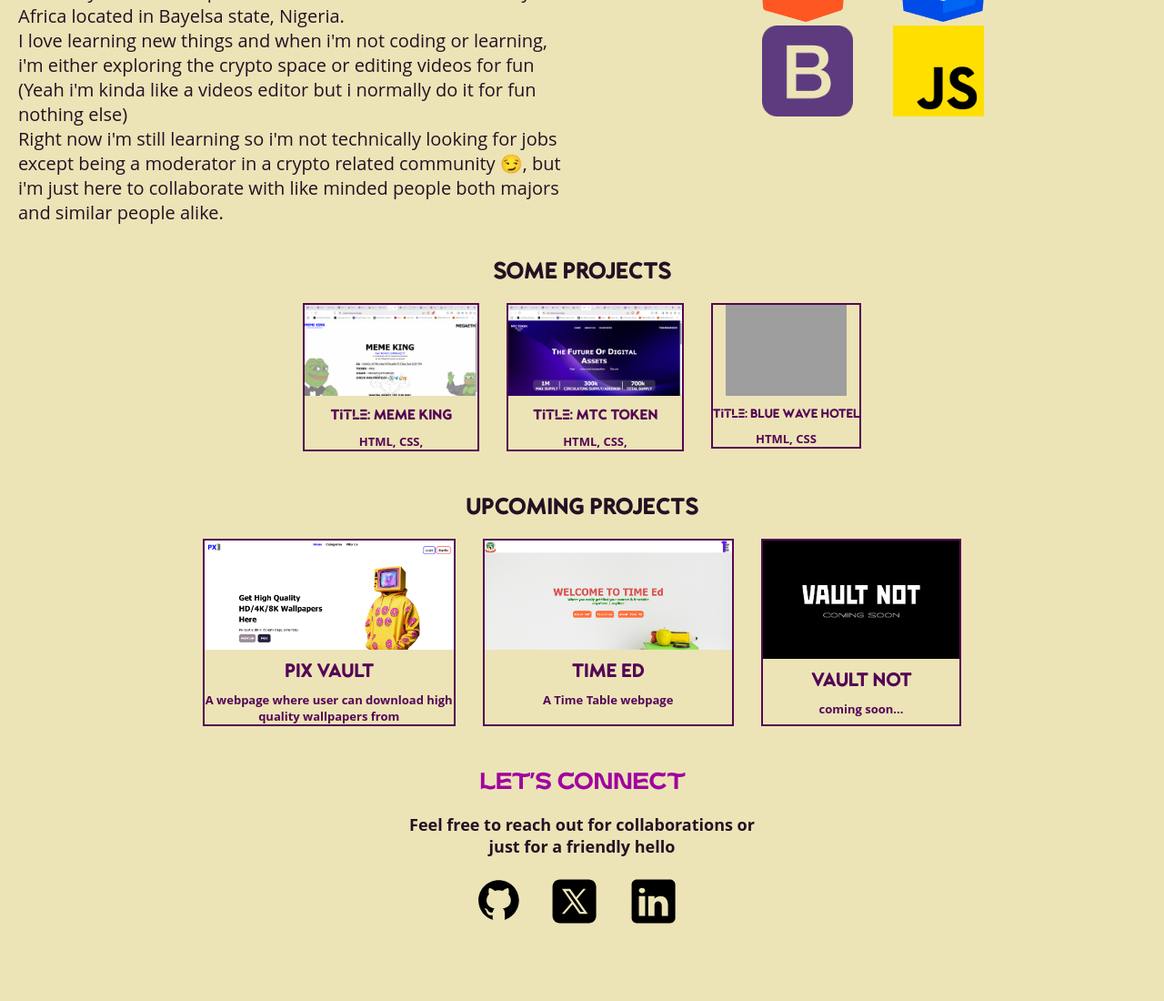
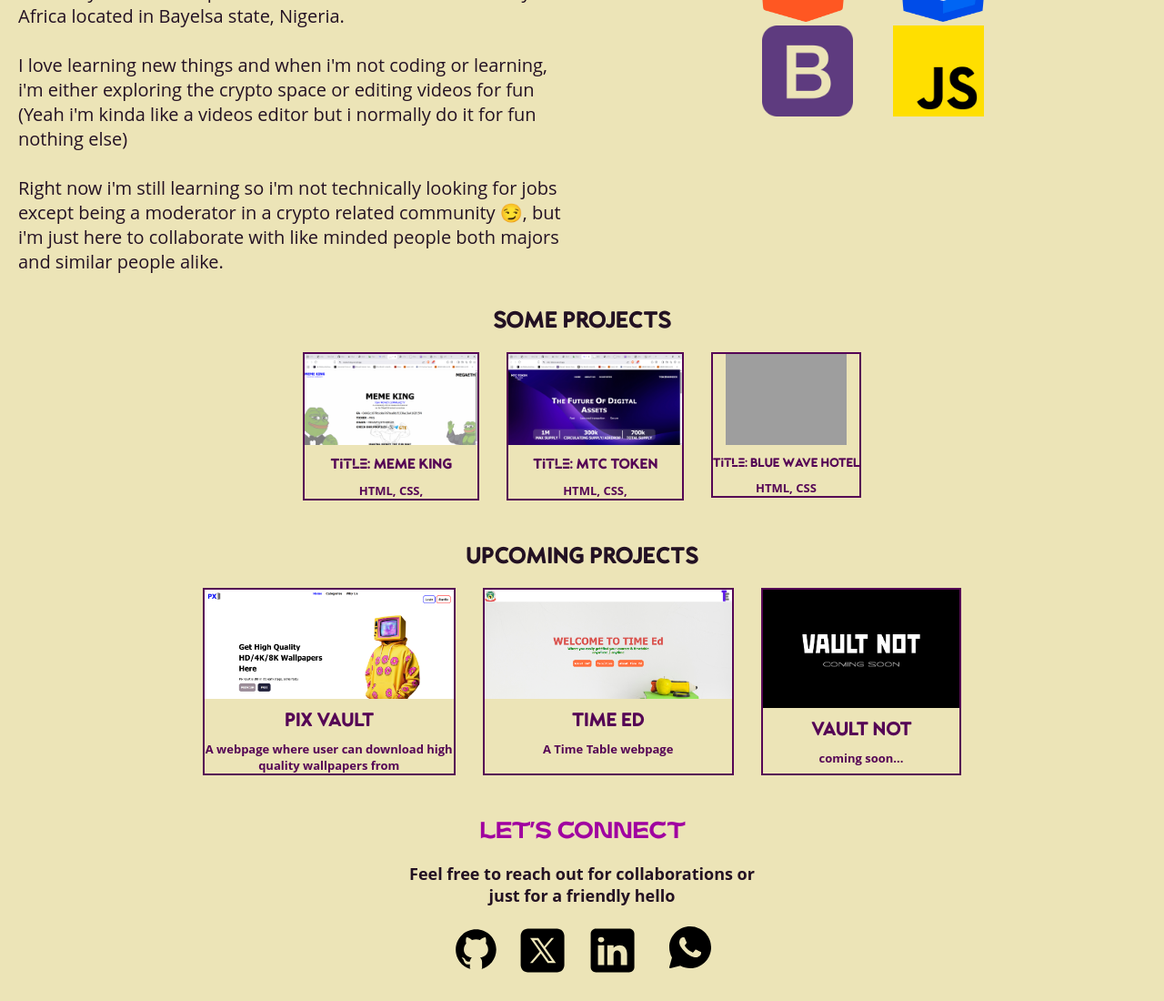
Before and after one commit to Devmaxin/Maxin-Portfolio, a plain HTML site: page index.html in a window 1280 px wide. Shown: the part 623-1723 px from the top of the page at 91% size. Before the commit the page ends 1669 px from the top, so only its background shows below. Drawn offline with Linux system fonts and the light colour scheme; grey boxes are pictures that could not be loaded.

Commit message:
Add files via upload

```diff
--- a/index.html
+++ b/index.html
@@ -45,11 +45,11 @@
                 <p>i'm an aspiring software/blockchain developer who's passionate about creating
                 web applications & blockchain technologies. <br>
                 Currently a 200lvl computer science student in the university of
-                Africa located in Bayelsa state, Nigeria. <br>
+                Africa located in Bayelsa state, Nigeria. <br> <br>
                 I love learning new things and when i'm not coding or
                 learning, i'm either exploring the crypto space
                 or editing videos for fun (Yeah i'm kinda like a videos
-                editor but i normally do it for fun nothing else) <br>
+                editor but i normally do it for fun nothing else) <br> <br>
                 Right now i'm still learning so i'm not technically
                 looking for jobs except being a moderator in a crypto
                 related community 😏, but i'm just here to collaborate
@@ -141,6 +141,15 @@
                     <path d="M41,4H9C6.24,4,4,6.24,4,9v32c0,2.76,2.24,5,5,5h32c2.76,0,5-2.24,5-5V9C46,6.24,43.76,4,41,4z M17,20v19h-6V20H17z M11,14.47c0-1.4,1.2-2.47,3-2.47s2.93,1.07,3,2.47c0,1.4-1.12,2.53-3,2.53C12.2,17,11,15.87,11,14.47z M39,39h-6c0,0,0-9.26,0-10 c0-2-1-4-3.5-4.04h-0.08C27,24.96,26,27.02,26,29c0,0.91,0,10,0,10h-6V20h6v2.56c0,0,1.93-2.56,5.81-2.56 c3.97,0,7.19,2.73,7.19,8.26V39z"></path>
                     </svg> </a>
 
+                    <a href="wa.link/7zs1tp"> <svg class="whatsapp" xmlns="http://www.w3.org/2000/svg" viewBox="0 0 50 60" fill="currentColor">
+                       <path d="M25,2C12.318,2,2,12.318,2,25c0,3.96,1.023,7.854,2.963,11.29L2.037,46.73c-0.096,0.343-0.003,0.711,0.245,0.966 C2.473,47.893,2.733,48,3,48c0.08,0,0.161-0.01,0.24-0.029l10.896-2.699C17.463,47.058,21.21,48,25,48c12.682,0,23-10.318,23-23 S37.682,2,25,2z M36.57,33.116c-0.492,1.362-2.852,2.605-3.986,2.772c-1.018,0.149-2.306,0.213-3.72-0.231 c-0.857-0.27-1.957-0.628-3.366-1.229c-5.923-2.526-9.791-8.415-10.087-8.804C15.116,25.235,13,22.463,13,19.594 s1.525-4.28,2.067-4.864c0.542-0.584,1.181-0.73,1.575-0.73s0.787,0.005,1.132,0.021c0.363,0.018,0.85-0.137,1.329,1.001 c0.492,1.168,1.673,4.037,1.819,4.33c0.148,0.292,0.246,0.633,0.05,1.022c-0.196,0.389-0.294,0.632-0.59,0.973 s-0.62,0.76-0.886,1.022c-0.296,0.291-0.603,0.606-0.259,1.19c0.344,0.584,1.529,2.493,3.285,4.039 c2.255,1.986,4.158,2.602,4.748,2.894c0.59,0.292,0.935,0.243,1.279-0.146c0.344-0.39,1.476-1.703,1.869-2.286 s0.787-0.487,1.329-0.292c0.542,0.194,3.445,1.604,4.035,1.896c0.59,0.292,0.984,0.438,1.132,0.681 C37.062,30.587,37.062,31.755,36.57,33.116z"></path>
+                    </svg> </a>
+
+
+
+
+
+
 
 
                 </div>
--- a/style.css
+++ b/style.css
@@ -402,7 +402,7 @@ a{
 .icons{
     margin-top: 20px;
     display: flex;
-    gap: 30px;
+    gap: 20px;
     justify-content: center;
 }
 
@@ -434,6 +434,15 @@ a{
 .icons .linkedin:hover{
     color: #860286;
 }
+
+.icons .whatsapp{
+    height: 60px;
+}
+
+.icons .whatsapp:hover{
+    color: #860286;
+}
+
 @media (max-width:900px) {
 .about p{
     font-size: 15px;
@@ -636,7 +645,7 @@ nav .links a{
 }
 
 .intro h3{
-    font-size: 10px;
+    font-size: 8px;
 }
 
 .btn{
@@ -910,4 +919,10 @@ nav .links{
 .icons .linkedin{
     height: 60px;
 }
+
+.icons .whatsapp{
+    height: 50px;
 }
+
+
+}
```
